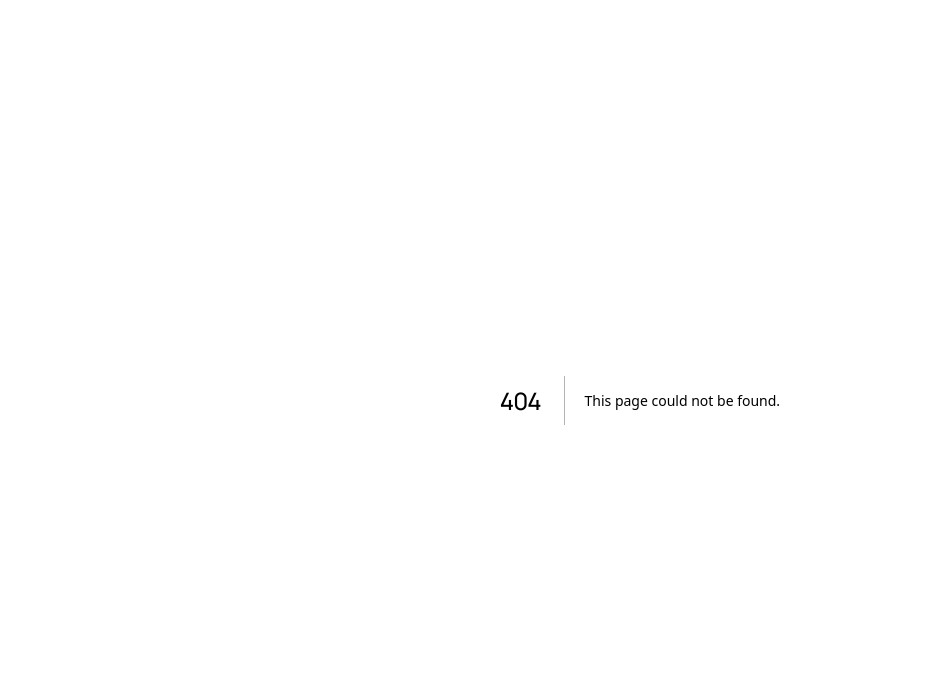
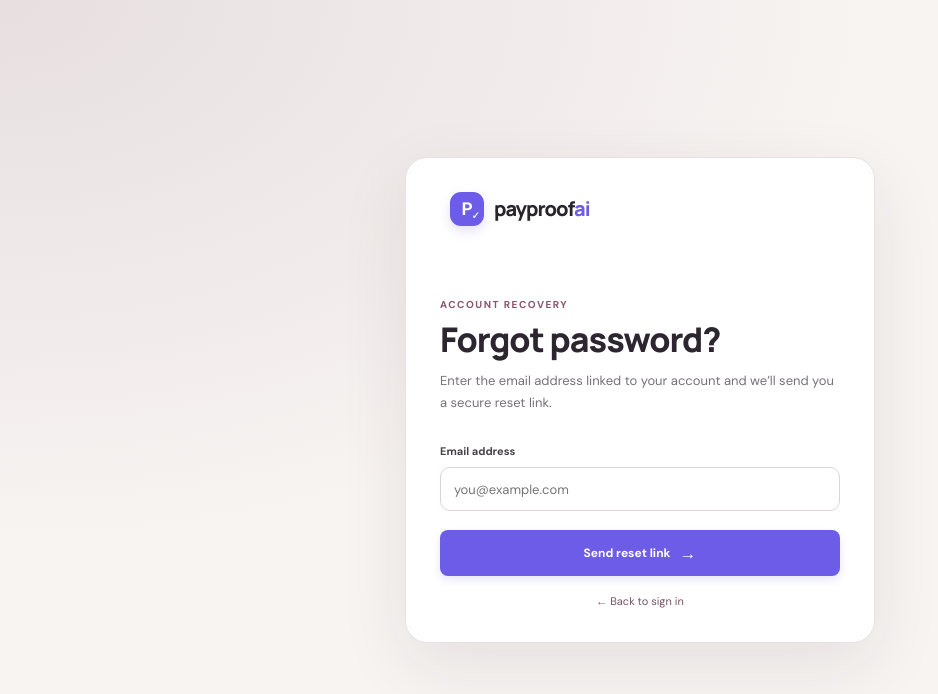
Before and after one commit to Moana-star/payproof-ai, a Next.js app: page /auth/forgot-password in a window 1280 px wide. Before the commit this address had no page. Shown: the top 694 px of the page, without its empty margins (0-938 px from the left). Built offline with nearby package versions, Linux system fonts and the light colour scheme.

Commit message:
Add forgot password recovery page

```diff
--- /dev/null
+++ b/app/auth/forgot-password/page.tsx
@@ -0,0 +1,31 @@
+"use client";
+
+import { FormEvent, useState } from "react";
+import Link from "next/link";
+import { getSupabaseBrowserClient } from "@/lib/supabase-browser";
+
+export default function ForgotPasswordPage() {
+  const [email,setEmail]=useState("");
+  const [busy,setBusy]=useState(false);
+  const [message,setMessage]=useState("");
+  const [error,setError]=useState("");
+  async function submit(event:FormEvent<HTMLFormElement>) {
+    event.preventDefault(); setBusy(true); setError(""); setMessage("");
+    const supabase=getSupabaseBrowserClient();
+    if(!supabase){setError("Password recovery is not configured. Check the Supabase environment variables.");setBusy(false);return;}
+    const {error:resetError}=await supabase.auth.resetPasswordForEmail(email.trim(),{redirectTo:`${window.location.origin}/auth/reset-password`});
+    if(resetError)setError(resetError.message);
+    else setMessage("If an account exists for this email, a password-reset link has been sent. Check your inbox.");
+    setBusy(false);
+  }
+  return <main className="auth-shell"><section className="auth-card">
+    <Link className="brand auth-brand" href="/"><span className="brand-mark">P<span>✓</span></span><span className="brand-name">payproof<span>ai</span></span></Link>
+    <p className="eyebrow">ACCOUNT RECOVERY</p><h1>Forgot password?</h1>
+    <p className="auth-intro">Enter the email address linked to your account and we’ll send you a secure reset link.</p>
+    <form className="auth-form" onSubmit={submit}>
+      <label htmlFor="recovery-email">Email address</label><input id="recovery-email" type="email" autoComplete="email" value={email} onChange={e=>setEmail(e.target.value)} required placeholder="you@example.com"/>
+      {error&&<p className="auth-error" role="alert">{error}</p>}{message&&<p className="auth-success" role="status">{message}</p>}
+      <button className="primary-button auth-submit" type="submit" disabled={busy}>{busy?"Sending…":"Send reset link"} <span>→</span></button>
+    </form><Link className="auth-back-link" href="/auth">← Back to sign in</Link>
+  </section></main>;
+}
```
